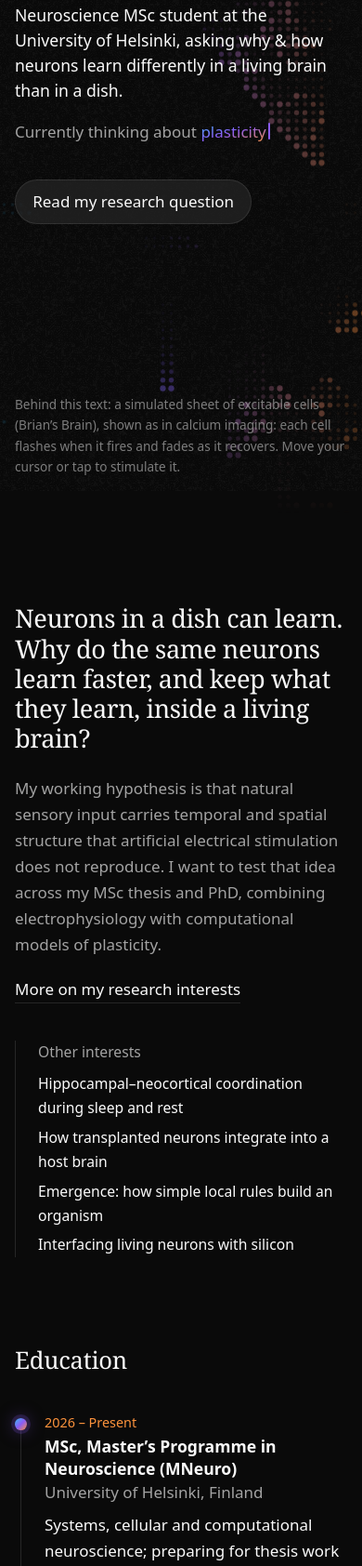
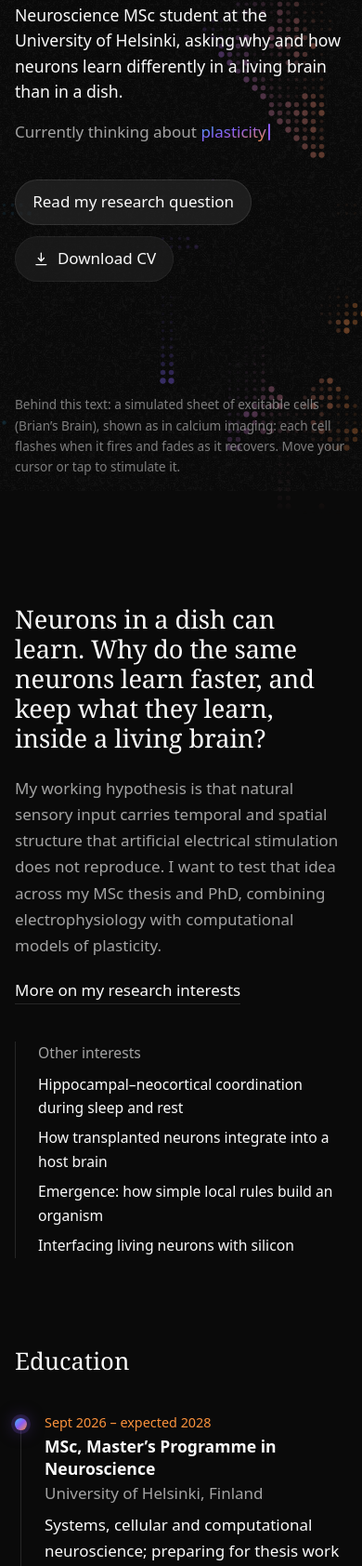
Before and after one commit to Vij-17/vij-17.github.io, an Astro site: page / in a window 390 px wide. Shown: the part 316-2000 px from the top of the page at 93% size. Built offline with nearby package versions, Linux system fonts and the light colour scheme; Astro itself is replaced by a stand-in of ours.

Commit message:
Match the CV, add the CV PDF, new typography
- Content follows the CV: education entries and dates, thesis title,
  task description, results wording, next steps, skills and languages.
- Add the CV as /cv.pdf (phone number removed for the public copy);
  download buttons are now shown.
- Remove the research-question project card; a single project card
  spans the full width.
- Headings set in Gloock, body in Hanken Grotesk; page titles are plain,
  so the gradient is reserved for the name in the hero.
- Intro reads "why and how".

Co-Authored-By: Claude Opus 5.5 <noreply@anthropic.com>
Claude-Session: https://claude.ai/code/session_01BkxcU3jzLMHtZABLtgHwk7

```diff
--- a/package.json
+++ b/package.json
@@ -11,8 +11,8 @@
   "dependencies": {
     "@astrojs/react": "^7.1.2",
     "@astrojs/sitemap": "^3.7.4",
-    "@fontsource-variable/fraunces": "^5.3.0",
-    "@fontsource/ibm-plex-sans": "^5.3.0",
+    "@fontsource-variable/hanken-grotesk": "^5.3.0",
+    "@fontsource/gloock": "^5.3.0",
     "@tailwindcss/vite": "^4.3.4",
     "astro": "^7.4.5",
     "motion": "^14.9.1",
--- a/src/components/PageHeader.astro
+++ b/src/components/PageHeader.astro
@@ -7,7 +7,7 @@ const { title, lead } = Astro.props;
 ---
 
 <header class="wrap pt-14 pb-12 sm:pt-20">
-  <h1 class="display gradient-text page-title">{title}</h1>
+  <h1 class="display page-title">{title}</h1>
   {lead && <p class="mt-5 max-w-[38rem] text-[1.15rem] text-fg-muted">{lead}</p>}
   <slot />
 </header>
@@ -15,9 +15,7 @@ const { title, lead } = Astro.props;
 <style>
   .page-title {
     font-size: clamp(2.5rem, 1.6rem + 3.6vw, 4.5rem);
-    font-variation-settings: 'SOFT' 100, 'WONK' 1, 'opsz' 144;
-    font-weight: 350;
+    letter-spacing: -0.01em;
     padding-bottom: 0.08em;
-    width: fit-content; /* lets the gradient span the word, not the whole row */
   }
 </style>
--- a/src/components/ProjectList.astro
+++ b/src/components/ProjectList.astro
@@ -8,7 +8,7 @@ const { projects } = Astro.props;
 ---
 
 <!-- Each project is a cuicui-style glow card: the rim lights up as the pointer approaches. -->
-<ul class="grid gap-4 md:grid-cols-2">
+<ul class:list={['grid gap-4', { 'md:grid-cols-2': projects.length > 1 }]}>
   {
     projects.map((p) => (
       <li>
--- a/src/content/projects/research-question.md
+++ /dev/null
@@ -1,13 +0,0 @@
----
-title: Why does a dish learn differently from a brain?
-period: Ongoing
-summary: The long-term question I want to pursue through my MSc thesis and PhD, and how I plan to approach it.
-tools: [Electrophysiology, Computational modelling]
-order: 2
----
-
-Cultured neurons can adapt their activity when they are embedded in a closed sensory–motor loop, as shown when cortical cultures learned to play a simplified game of Pong. The same neurons in a living brain appear to learn faster, generalise further and remain stable for longer. The question is which ingredient of natural input the culture is missing.
-
-My working hypothesis is that natural sensory input carries temporal and spatial structure (correlated, multiscale and behaviourally contingent) that artificial electrical stimulation does not reproduce. If that is correct, then enriching the statistical structure of stimulation should shift culture learning towards in vivo behaviour.
-
-*Replace this text with your own framing. Keep it honest about what is a hypothesis and what is an established result.*
--- a/src/content/projects/swr-detection.md
+++ b/src/content/projects/swr-detection.md
@@ -1,15 +1,21 @@
 ---
-title: Sharp-wave ripples in the primate hippocampus during associative memory
+title: Detection of sharp-wave ripples and investigating their role in primate memory
 period: Jan – Apr 2026
-summary: Detecting sharp-wave ripples in wide-band LFP recordings from the primate hippocampus during a rapid associative learning task.
+summary: BSc honours thesis. Detecting sharp-wave ripples in wide-band LFP recordings from the primate hippocampus during a context-dependent associative memory task.
 tools: [MATLAB, Brainstorm, Plexon .pl2]
 order: 1
 ---
 
-BSc (Honours) thesis, Department of Life Sciences, GITAM Deemed to be University. Supervisor: Dr Niranjan A. Kambi.
+Honours research thesis, Department of Life Sciences, GITAM University. Supervisor: Dr Niranjan A. Kambi.
 
 ## Abstract
 
-Sharp-wave ripples (SWRs) are brief high-frequency oscillations in the hippocampal local field potential (LFP) that accompany the reactivation of recent experience and are thought to support memory consolidation. I analysed hippocampal LFPs recorded with linear-array electrodes from a non-human primate performing a context-dependent associative (episodic-like) memory task. After correcting acquisition lags in the 40 kHz Plexon wide-band recordings with a custom MATLAB routine, I preprocessed the signals in Brainstorm (resampling to 1,250 Hz, 100–250 Hz band-pass filtering, DC removal, 60 Hz notch filtering, z-scoring, rectification and envelope extraction) and detected ripples as envelope events exceeding 3 SD for at least 20 ms. Across 1,043 trials in one session, 1,340 candidate ripples were detected and aligned to task events. Preliminary results suggest that ripple timing differs between correct and error trials, and 120–140 Hz high-gamma activity appeared during long inter-trial intervals.
+Sharp-wave ripples (SWRs) are brief high-frequency oscillations in the hippocampal local field potential (LFP) that accompany the reactivation of recent experience and are thought to support memory consolidation. I analysed hippocampal LFPs recorded with linear-array electrodes from a non-human primate performing a context-dependent associative (episodic-like) memory task. After correcting acquisition lags in the 40 kHz Plexon wide-band recordings with a custom MATLAB routine, I preprocessed the signals in Brainstorm (resampling to 1,250 Hz, 100–250 Hz band-pass filtering, DC removal and 60 Hz notch filtering, z-scoring, rectification and envelope extraction) and detected ripples as envelope events exceeding 3 SD for at least 20 ms. More than 1,300 candidate ripples were detected across over 1,000 trials and aligned to task events. This preliminary single-session analysis revealed task-related patterns in ripple timing and high-gamma activity during inter-trial intervals.
 
-These results come from a single session and need validation across sessions. As a next step, I reviewed machine-learning ripple detectors (rippl-AI: CNN, LSTM, XGBoost) and proposed benchmarking them against spectral detection.
+## Next steps
+
+I reviewed machine-learning ripple detectors (rippl-AI: CNN, LSTM, XGBoost) and proposed three next steps:
+
+- validating the findings across recording sessions;
+- benchmarking machine-learning detection against spectral detection;
+- analysing simultaneous recordings from other brain regions, to relate hippocampal events to wider network activity during each trial.
--- a/src/pages/404.astro
+++ b/src/pages/404.astro
@@ -5,7 +5,7 @@ import Base from '../layouts/Base.astro';
 
 <Base title="Page not found">
   <section class="wrap pt-24 pb-10">
-    <h1 class="display gradient-text text-[clamp(3rem,2rem+5vw,6rem)]">Not here</h1>
+    <h1 class="display text-[clamp(3rem,2rem+5vw,6rem)]">Not here</h1>
     <p class="mt-5 max-w-[34rem] text-[1.15rem] text-fg-muted">
       This page does not exist, or it has moved. Try the home page or the navigation above.
     </p>
--- a/src/pages/cv.astro
+++ b/src/pages/cv.astro
@@ -6,13 +6,31 @@ import Timeline from '../components/Timeline.astro';
 import Icon from '../components/Icon.astro';
 import { site } from '../site.config';
 
-// Keep these honest: they are read by people who may test them in an interview.
+// Mirrors the PDF CV. Keep these honest: they are read by people who may test them in an interview.
 const skills = [
-  { group: 'Electrophysiology', items: 'LFP preprocessing and event detection; Plexon .pl2 recordings; Brainstorm' },
-  { group: 'Programming', items: 'MATLAB; Python (learning, with NumPy and TensorFlow environments); Git (learning)' },
-  { group: 'Laboratory', items: 'Molecular biology and biotechnology foundations; animal-procedures training (in progress)' },
+  {
+    group: 'Electrophysiology analysis',
+    items:
+      'LFP preprocessing, digital filtering (band-pass, notch), spectral analysis, z-scoring and envelope-based event detection, event-locked analysis; Brainstorm; Plexon .pl2 wide-band data',
+  },
+  { group: 'Programming', items: 'MATLAB; Python (beginner); conda environment setup; AI-assisted coding in VS Code' },
+  {
+    group: 'Bioinformatics',
+    items:
+      'Sequence analysis (BLAST, ClustalW, Galaxy); NCBI, Ensembl and UCSC Genome Browser; pairwise alignment algorithms and hidden Markov models; NGS data-analysis workflows',
+  },
+  {
+    group: 'Laboratory (BSc practical courses)',
+    items:
+      'Molecular biology, protein biochemistry, cell culture and microscopy, microbiology and immunology techniques; the full list is in the PDF',
+  },
+  {
+    group: 'Training',
+    items:
+      'Bioinformatics Specialization, University of California San Diego (Coursera); Python, Biopython and NGS Data Analysis, CBIRT',
+  },
 ];
-const languages = 'English, Hindi and Telugu (fluent); Spanish (A1); Finnish (starting)';
+const languages = 'English (fluent), Telugu (native), Hindi (fluent)';
 ---
 
 <Base title="CV" description="Education, research experience and skills.">
@@ -36,13 +54,13 @@ const languages = 'English, Hindi and Telugu (fluent); Spanish (A1); Finnish (st
     <dl class="max-w-[44rem] divide-y divide-line border-y border-line">
       {
         skills.map((s) => (
-          <div class="grid gap-1 py-4 sm:grid-cols-[11rem_1fr] sm:gap-6">
+          <div class="grid gap-1 py-4 sm:grid-cols-[13rem_1fr] sm:gap-6">
             <dt class="font-semibold">{s.group}</dt>
             <dd class="text-fg/90">{s.items}</dd>
           </div>
         ))
       }
-      <div class="grid gap-1 py-4 sm:grid-cols-[11rem_1fr] sm:gap-6">
+      <div class="grid gap-1 py-4 sm:grid-cols-[13rem_1fr] sm:gap-6">
         <dt class="font-semibold">Languages</dt>
         <dd class="text-fg/90">{languages}</dd>
       </div>
--- a/src/pages/index.astro
+++ b/src/pages/index.astro
@@ -136,8 +136,7 @@ const reading = site.showWriting ? (await getReading()).slice(0, 3) : [];
   }
   .hero-name {
     font-size: clamp(3rem, 1.6rem + 6.5vw, 7rem);
-    font-variation-settings: 'SOFT' 100, 'WONK' 1, 'opsz' 144;
-    font-weight: 350;
+    letter-spacing: -0.01em;
     line-height: 0.98;
     padding-bottom: 0.08em; /* stops descenders being clipped by background-clip */
     max-width: 12ch;
@@ -167,7 +166,6 @@ const reading = site.showWriting ? (await getReading()).slice(0, 3) : [];
   }
   .question {
     font-size: clamp(1.7rem, 1.2rem + 1.9vw, 2.75rem);
-    font-variation-settings: 'SOFT' 100, 'opsz' 72;
     line-height: 1.18;
     max-width: 22em;
   }
--- a/src/site.config.ts
+++ b/src/site.config.ts
@@ -11,7 +11,7 @@ export const site = {
 
   // One sentence under your name on the home page.
   intro:
-    'Neuroscience MSc student at the University of Helsinki, asking why & how neurons learn differently in a living brain than in a dish.',
+    'Neuroscience MSc student at the University of Helsinki, asking why and how neurons learn differently in a living brain than in a dish.',
 
   // The words that rotate in the hero line "Currently thinking about …".
   thinkingAbout: [
@@ -33,7 +33,7 @@ export const site = {
   },
 
   // Put your CV in /public as cv.pdf, then change this to '/cv.pdf'. While it is '', the download button is hidden.
-  cvPdf: '',
+  cvPdf: '/cv.pdf',
 
   location: 'Helsinki, Finland',
 
@@ -45,8 +45,8 @@ export const site = {
 // Education and research path, newest first. Shown as the timeline.
 export const path = [
   {
-    when: '2026 – Present',
-    title: 'MSc, Master’s Programme in Neuroscience (MNeuro)',
+    when: 'Sept 2026 – expected 2028',
+    title: 'MSc, Master’s Programme in Neuroscience',
     where: 'University of Helsinki, Finland',
     detail:
       'Systems, cellular and computational neuroscience; preparing for thesis work in a systems neuroscience lab.',
@@ -54,15 +54,15 @@ export const path = [
   },
   {
     when: 'Jan – Apr 2026',
-    title: 'Honours thesis: sharp-wave ripples in the primate hippocampus',
-    where: 'GITAM Deemed to be University, supervised by Dr Niranjan A. Kambi',
+    title: 'Honours research thesis: detection of sharp-wave ripples and their role in primate memory',
+    where: 'Department of Life Sciences, GITAM University, supervised by Dr Niranjan A. Kambi',
     detail:
-      'Built a reproducible MATLAB and Brainstorm workflow to preprocess Plexon recordings and detect sharp-wave ripples in local field potentials.',
+      'Analysed hippocampal LFPs from a non-human primate performing a context-dependent associative memory task, using a MATLAB and Brainstorm pipeline to detect sharp-wave ripples and align them to task events.',
   },
   {
-    when: '2022 – 2026',
-    title: 'BSc (Honours) Biotechnology, minor in Bioinformatics',
-    where: 'GITAM Deemed to be University, India',
+    when: '2022 – Apr 2026',
+    title: 'BSc (Honours with Research) in Biotechnology, Minor in Bioinformatics',
+    where: 'GITAM (Deemed to be University), Visakhapatnam, India',
     detail: 'Molecular biology foundations with a computational minor.',
   },
 ];
--- a/src/styles/global.css
+++ b/src/styles/global.css
@@ -1,9 +1,8 @@
 @import 'tailwindcss';
-@import '@fontsource-variable/fraunces/full.css';
-@import '@fontsource/ibm-plex-sans/400.css';
-@import '@fontsource/ibm-plex-sans/400-italic.css';
-@import '@fontsource/ibm-plex-sans/500.css';
-@import '@fontsource/ibm-plex-sans/600.css';
+/* Headings: Gloock, a high-contrast display serif. Body: Hanken Grotesk. */
+@import '@fontsource/gloock/400.css';
+@import '@fontsource-variable/hanken-grotesk/wght.css';
+@import '@fontsource-variable/hanken-grotesk/wght-italic.css';
 
 /* Design tokens, taken from cuicui.day's dark theme: the Tailwind neutral scale
    (neutral-950 page, neutral-900 raised surfaces, neutral-800 lines, neutral-50 text, neutral-400 muted text)
@@ -20,8 +19,8 @@
   --color-violet: #8b5cf6;
   --color-orange: #fb923c;
 
-  --font-display: 'Fraunces Variable', Georgia, serif;
-  --font-sans: 'IBM Plex Sans', system-ui, sans-serif;
+  --font-display: 'Gloock', Georgia, serif;
+  --font-sans: 'Hanken Grotesk Variable', system-ui, sans-serif;
 }
 
 :root {
@@ -99,19 +98,17 @@ body > * {
 
 .display {
   font-family: var(--font-display);
-  font-variation-settings: 'SOFT' 100, 'WONK' 0;
   font-weight: 400;
-  letter-spacing: -0.015em;
-  line-height: 1.08;
+  letter-spacing: -0.003em; /* Gloock is already tightly fitted */
+  line-height: 1.1;
 }
 
 .section-title {
   font-family: var(--font-display);
-  font-variation-settings: 'SOFT' 100;
   font-size: clamp(1.6rem, 1.2rem + 1.4vw, 2.25rem);
   font-weight: 400;
   line-height: 1.15;
-  letter-spacing: -0.01em;
+  letter-spacing: 0;
 }
 
 /* Links in running text: grey underline that fills with the gradient on hover */
@@ -226,7 +223,6 @@ body > * {
 .prose-site h2 {
   margin-top: 2.2em;
   font-family: var(--font-display);
-  font-variation-settings: 'SOFT' 100;
   font-size: 1.6rem;
   line-height: 1.2;
 }
```
Also changed, not shown: 2 other files.
